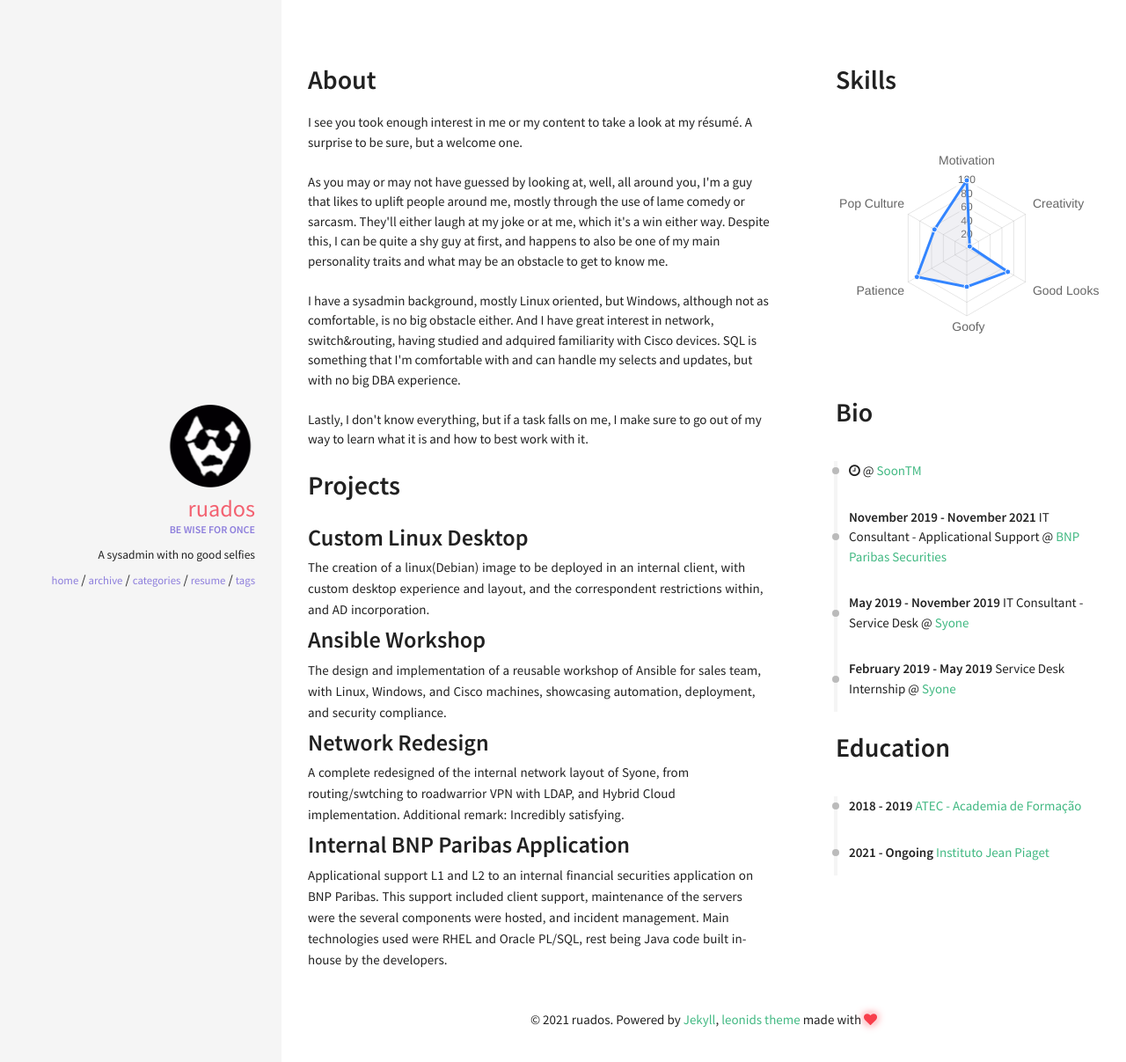
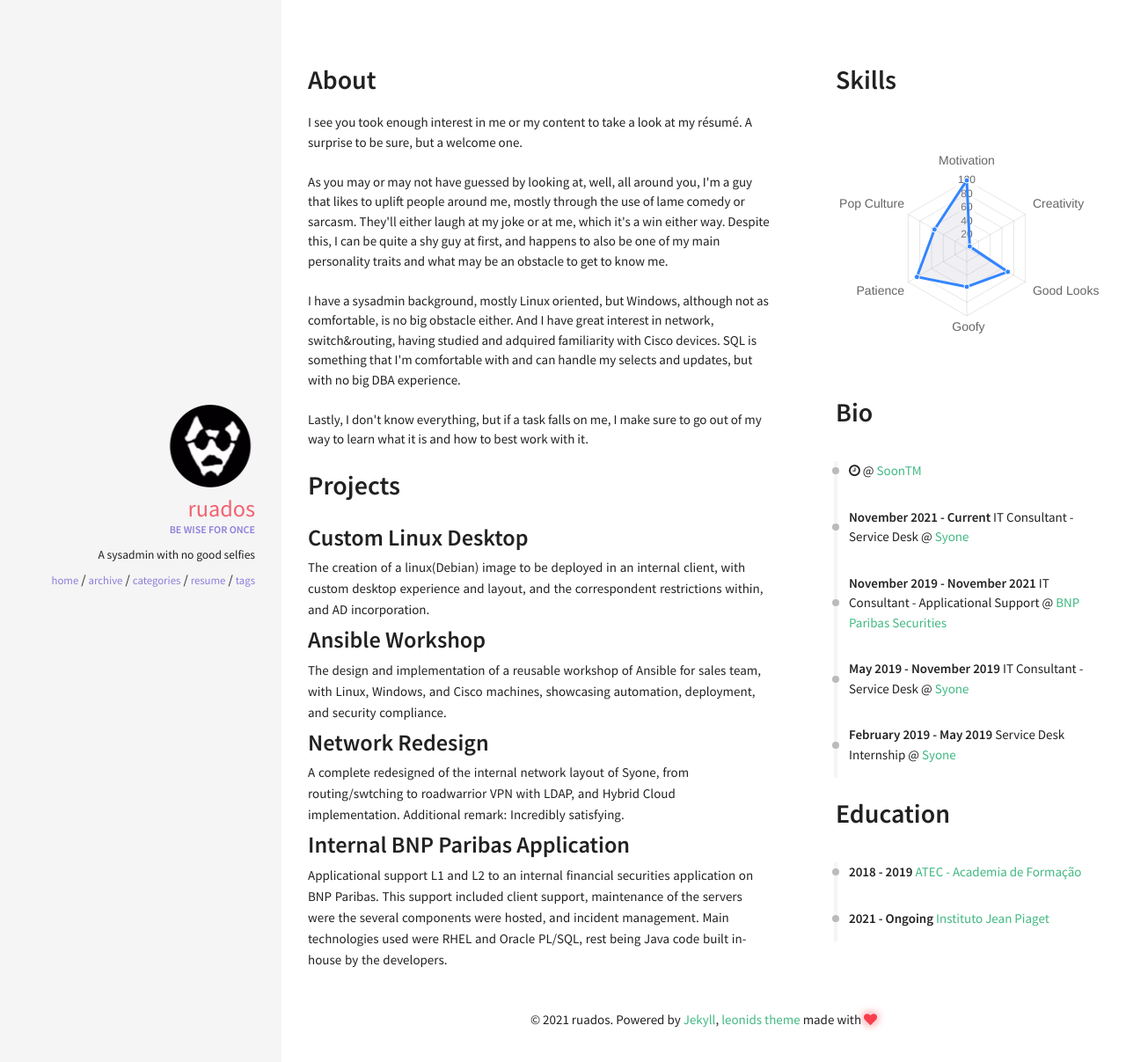
Before and after one commit to Ruados/ruados.github.io, a Jekyll site: the page built from resume.html, in a window 1280 px wide. Shown: the top 1207 px of the page at 88% size. Built offline with Jekyll 4.4.1, drawn with Linux system fonts in a browser that asks for light colours; nearby versions of some CDN libraries.

Commit message:
Career update

```diff
--- a/_data/index/careers.yml
+++ b/_data/index/careers.yml
@@ -1,6 +1,10 @@
 - name: SoonTM
   date: <i class="fa fa-clock-o" aria-hidden="true" title="Until Now"></i>
 
+- name: Syone
+  link: https://www.syone.com/
+  date: November 2021 - Current
+  job: IT Consultant - Service Desk
 
 - name: BNP Paribas Securities
   link: https://securities.bnpparibas.com/
```
